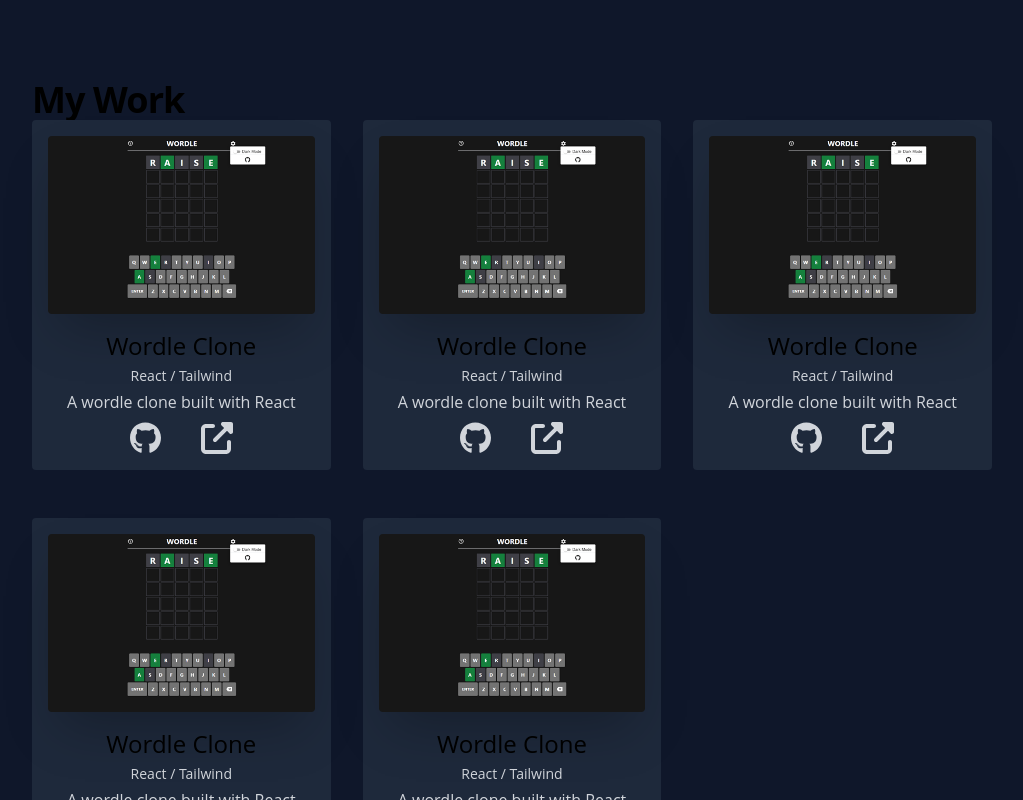
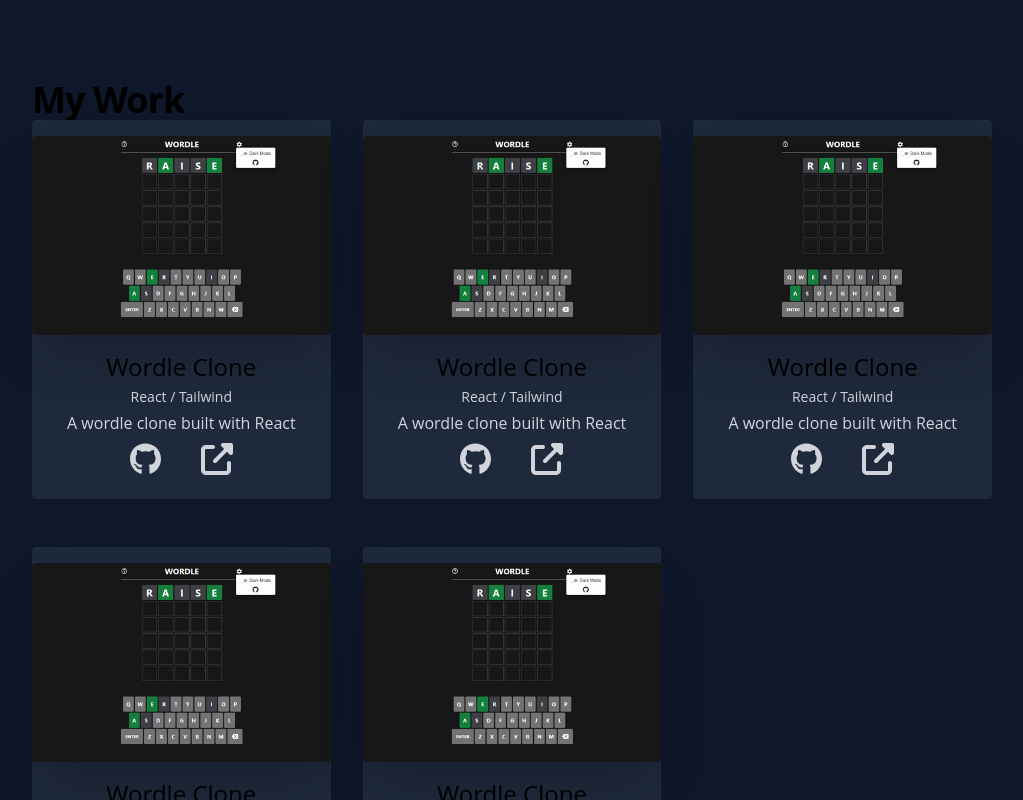
Before and after one commit to JackScottow/portfolio_v2, a Next.js app: page / in a window 1280 px wide. Shown: the part 1540-2340 px from the top of the page, without its empty margins (256-1279 px from the left). Built offline with nearby package versions, Linux system fonts and the light colour scheme.

Commit message:
Update Work.jsx

```diff
--- a/src/components/Work.jsx
+++ b/src/components/Work.jsx
@@ -56,7 +56,7 @@ const Work = () => {
           </div>
           <ul role="list" className="space-y-12 sm:grid sm:grid-cols-2 sm:gap-x-6 sm:gap-y-12 sm:space-y-0 lg:grid-cols-3 lg:gap-x-8">
             {projects.map((project) => (
-              <li key={project.name} className="p-4 transition-transform duration-200 rounded hover:scale-105 hover:shadow-md hover:shadow-slate-800 bg-slate-800">
+              <li key={project.name} className="pt-4 pb-6 transition-transform duration-200 rounded hover:scale-105 hover:shadow-md hover:shadow-slate-800 bg-slate-800">
                 <div className="space-y-4">
                   <div className="aspect-w-3 aspect-h-2">
                     <img className="object-cover rounded shadow-2xl" src={project.imageUrl} alt="" />
```
